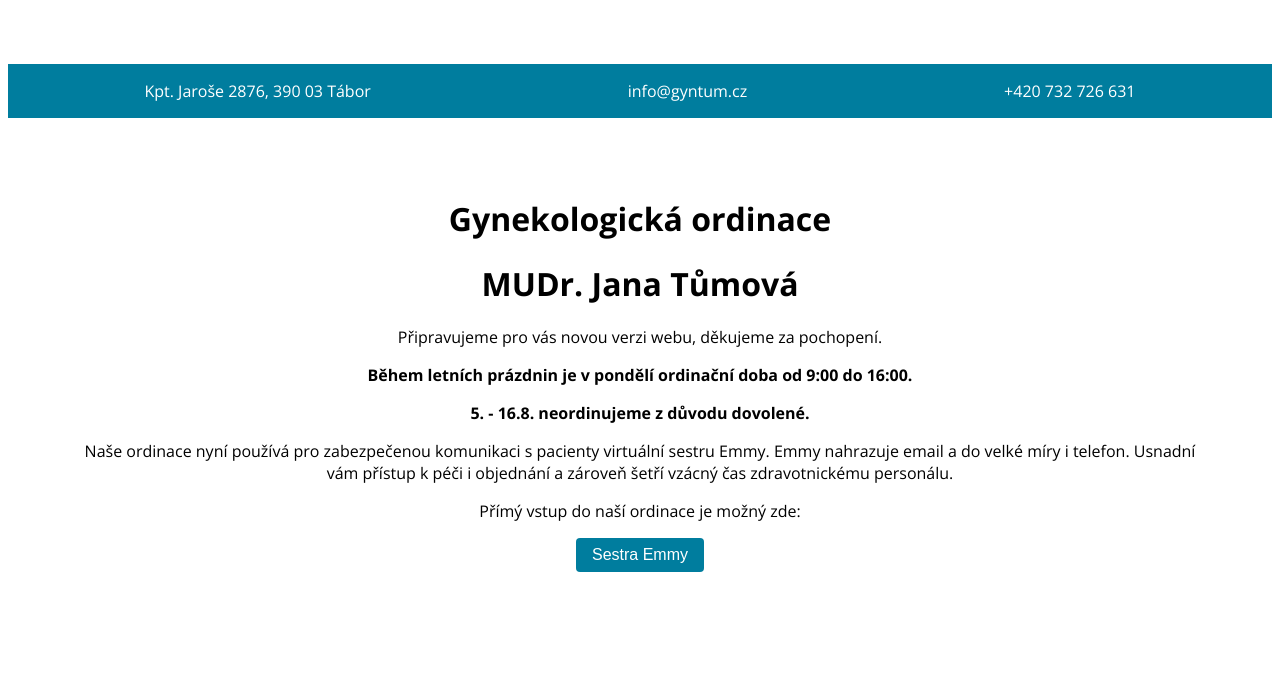
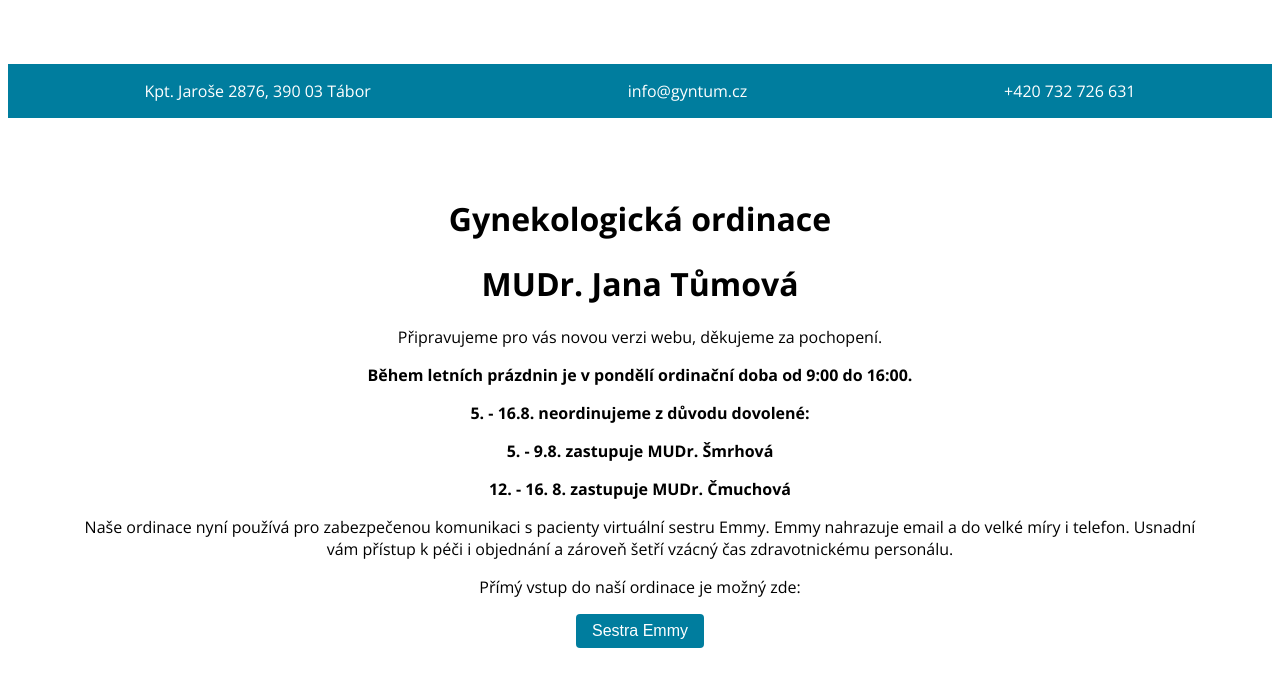
Before and after one commit to veronika-sesay/gyntum, a React (Vite) app: page / in a window 1280 px wide. Shown: the top 686 px of the page. Built offline with nearby package versions, Linux system fonts and the light colour scheme.

Commit message:
Holidays changed

```diff
--- a/src/pages/HomePage/index.jsx
+++ b/src/pages/HomePage/index.jsx
@@ -18,7 +18,11 @@ export const HomePage = () => {
           <p className="bold">
             Během letních prázdnin je v pondělí ordinační doba od 9:00 do 16:00.
           </p>
-          <p className="bold"> 5. - 16.8. neordinujeme z důvodu dovolené.</p>
+          <p className="bold">
+            5. - 16.8. neordinujeme z důvodu dovolené:
+            <p>5. - 9.8. zastupuje MUDr. Šmrhová</p>
+            <p>12. - 16. 8. zastupuje MUDr. Čmuchová</p>
+          </p>
           <p>
             Naše ordinace nyní používá pro zabezpečenou komunikaci s pacienty
             virtuální sestru Emmy. Emmy nahrazuje email a do velké míry i
```
